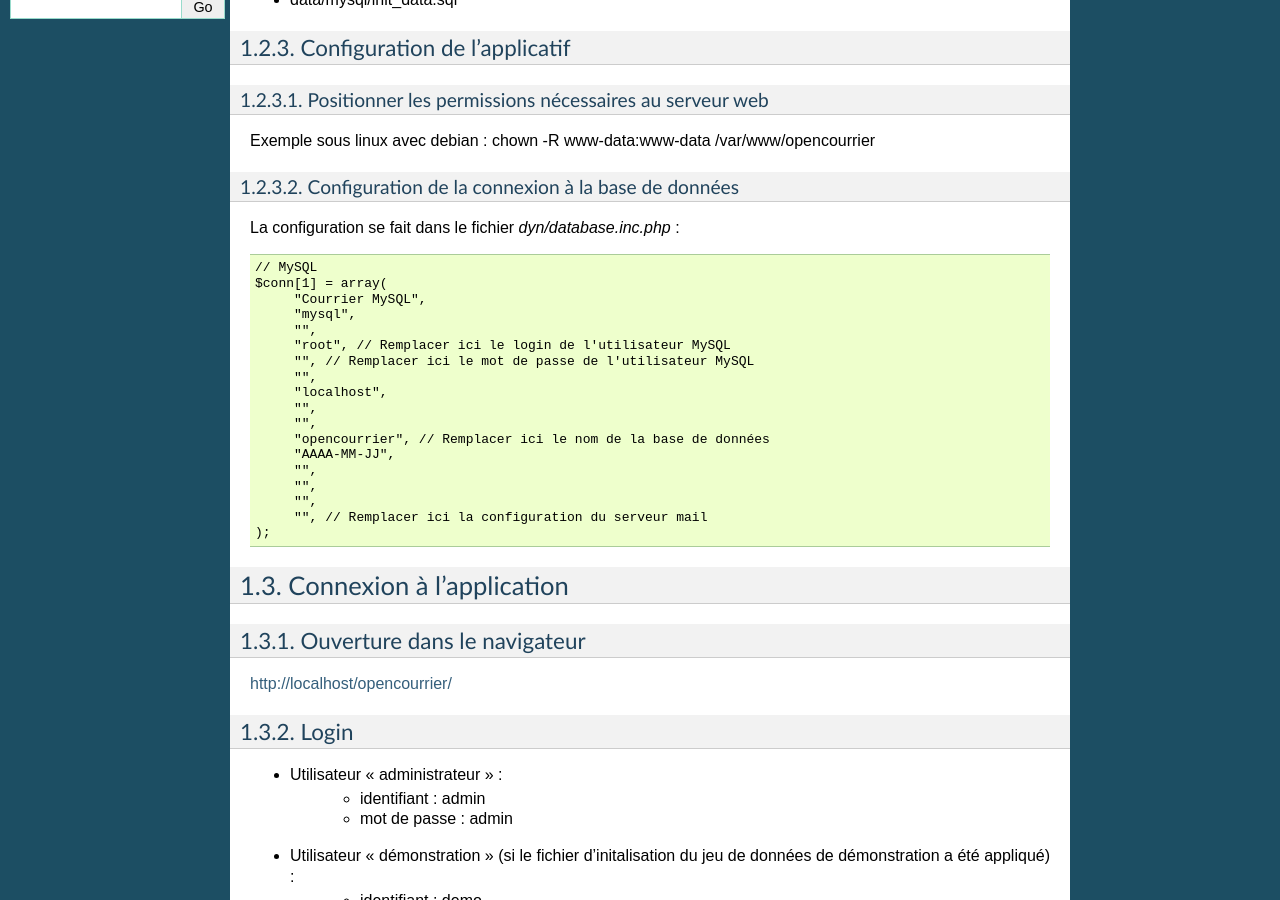
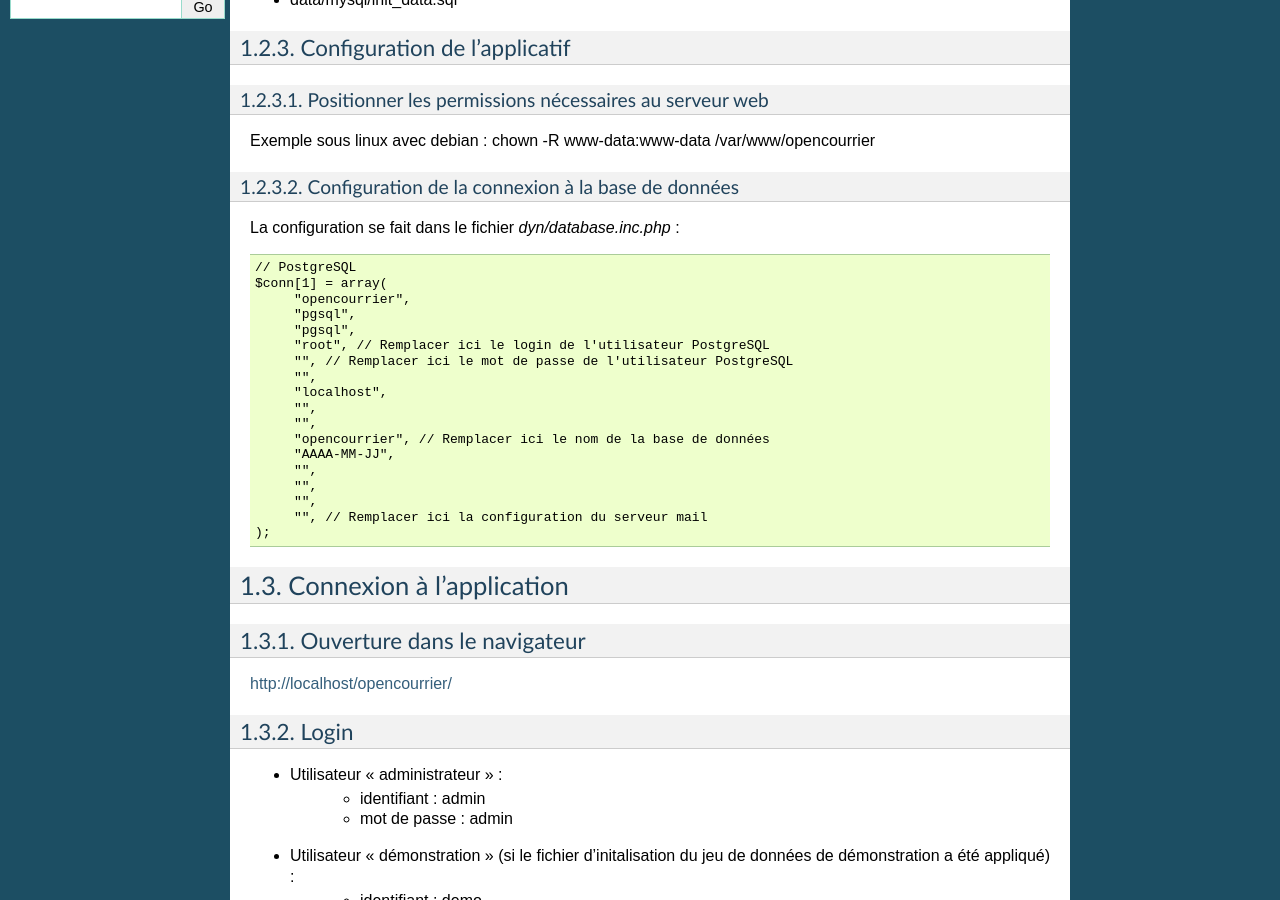
Before and after one commit to vcollette/opencourrier-documentation, a Sphinx documentation site: the page built from source/guide_developpeur/installation.rst, in a window 1280 px wide and 900 px high, scrolled down 1046 px. Built offline with Sphinx 7.4.7, drawn with Linux system fonts in a browser that asks for light colours; some of the changed text lies outside the part shown.

Commit message:
Changement MySQL -> PostgreSQL
Cf:
Voici les principales améliorations de la version 4.0.0 par rapport à la 3.3.1 :

* Abandon du support MySQL pour l'utilisation de PostgreSQL.

```diff
--- a/source/guide_developpeur/installation.rst
+++ b/source/guide_developpeur/installation.rst
@@ -12,7 +12,7 @@ Vous devez avoir installer :
 
 - un serveur web (apache, ...)
 - PHP
-- le moteur de base de donnees MySQL
+- le moteur de base de donnees PostgreSQL
 
 
 Sous windows, il est facuile de trouver de la documentation pour l'installation
@@ -86,13 +86,13 @@ La configuration se fait dans le fichier `dyn/database.inc.php` :
 
 .. code-block:: php
 
-   // MySQL
+   // PostgreSQL
    $conn[1] = array(
-        "Courrier MySQL",
-        "mysql",
-        "",
-        "root", // Remplacer ici le login de l'utilisateur MySQL
-        "", // Remplacer ici le mot de passe de l'utilisateur MySQL
+        "opencourrier",
+        "pgsql",
+        "pgsql",
+        "root", // Remplacer ici le login de l'utilisateur PostgreSQL
+        "", // Remplacer ici le mot de passe de l'utilisateur PostgreSQL
         "",
         "localhost",
         "",
```
